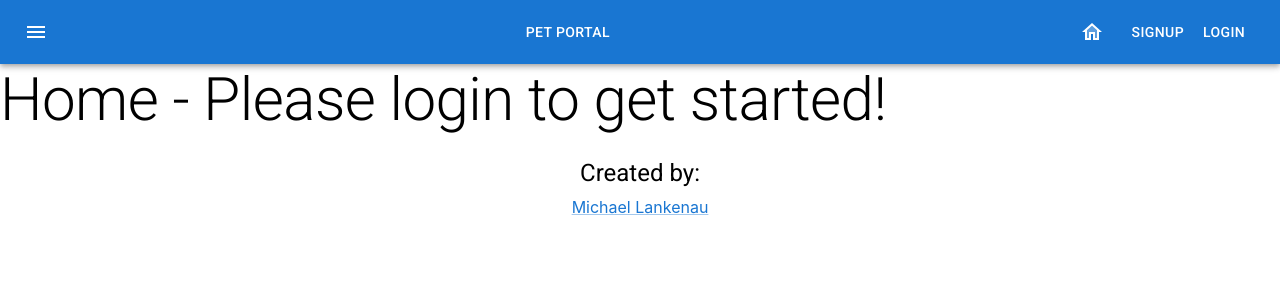
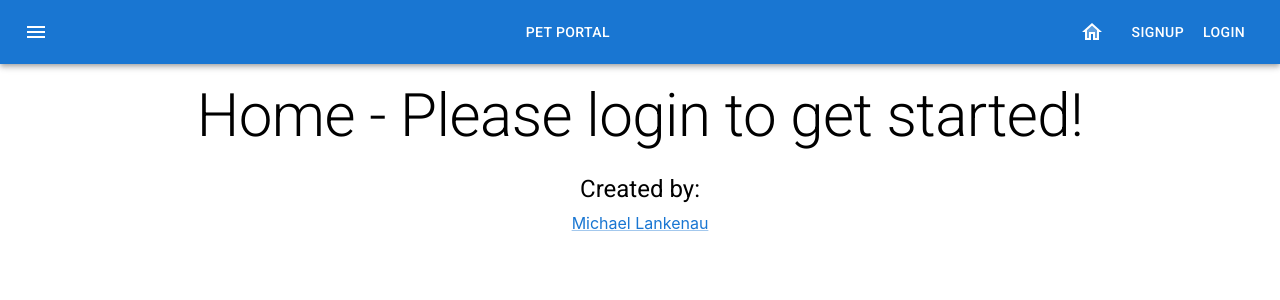
Before and after one commit to mtlankenau/pet-portal, a React (Create React App) app in the folder client/: page / in a window 1280 px wide. Shown: the top 300 px of the page. Built offline with nearby package versions, Linux system fonts and the light colour scheme.

Commit message:
added very minor styling features (centering & margin) to home & footer page/component

```diff
--- a/client/src/components/Footer.js
+++ b/client/src/components/Footer.js
@@ -4,7 +4,7 @@ import { Box, Typography, Link } from "@mui/material";
 export default function Footer() {
   return (
     // <div>Footer</div>
-    <Box sx={{ flexGrow: 1 }} textAlign="center">
+    <Box sx={{ flexGrow: 1 }} textAlign="center" m={2}>
       <Typography variant="h5" gutterBottom component="div">
         Created by:
       </Typography>
--- a/client/src/pages/Home.js
+++ b/client/src/pages/Home.js
@@ -5,7 +5,7 @@ import Auth from "../utils/auth";
 export default function Home() {
   return (
     // <div>Home</div>
-    <Box>
+    <Box sx={{ flexGrow: 1 }} textAlign="center" m={2}>
       {Auth.loggedIn() ? (
         <Typography variant="h2" gutterBottom component="div">
           Welcome back {Auth.getProfile().data.username}!
```
